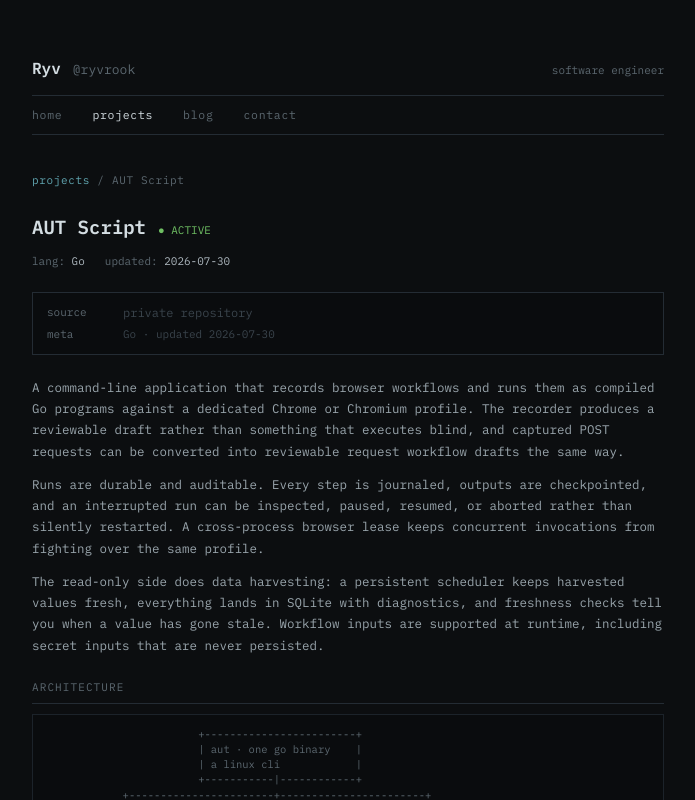
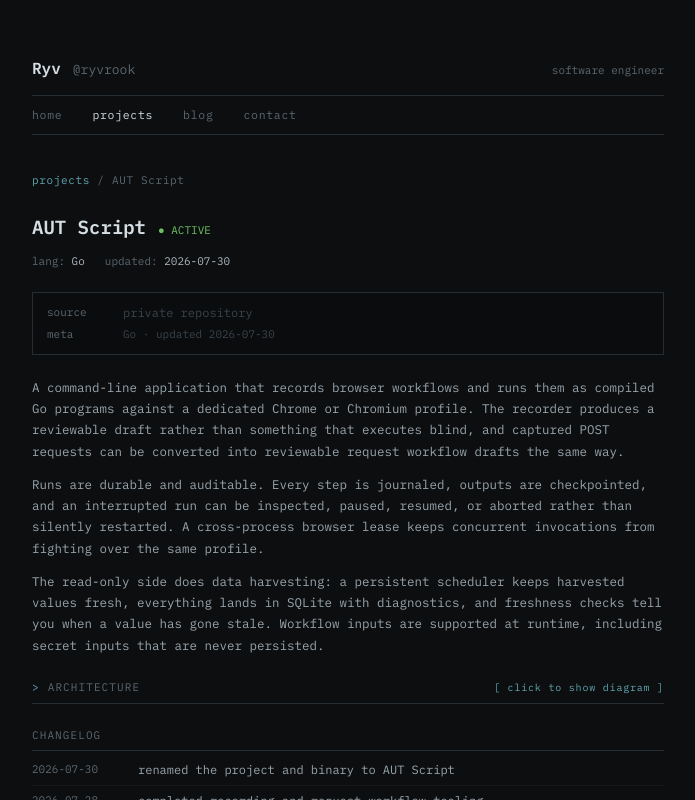
Before and after one commit to ryvrook/ryv-site, a Next.js app: page /projects/aut-script in a window 1280 px wide. Shown: the top 800 px of the page, without its empty margins (292-987 px from the left). Built offline with nearby package versions, Linux system fonts and the light colour scheme.

Commit message:
Make the architecture diagram collapsible

```diff
--- a/app/globals.css
+++ b/app/globals.css
@@ -198,6 +198,55 @@ pre.term {
   overflow-x: auto;
 }
 
+/* Collapsible architecture diagram. Native <details>, so it needs no JS
+   and still works on the static export. */
+.arch > summary {
+  display: flex;
+  align-items: center;
+  gap: 8px;
+  cursor: pointer;
+  list-style: none;
+  user-select: none;
+}
+.arch > summary::-webkit-details-marker {
+  display: none;
+}
+.arch > summary:hover {
+  color: var(--text-mid);
+}
+.arch[open] > summary {
+  margin-bottom: 10px;
+}
+.arch > summary:focus-visible {
+  outline: 1px solid var(--cyan);
+  outline-offset: 3px;
+}
+.arch-caret {
+  color: var(--cyan);
+}
+.arch-caret::before {
+  content: '>';
+}
+.arch[open] .arch-caret::before {
+  content: 'v';
+}
+.arch-hint {
+  margin-left: auto;
+  font-size: 10px;
+  letter-spacing: 0.08em;
+  color: var(--cyan);
+}
+.arch:not([open]) .arch-hint::before {
+  content: '[ click to show diagram ]';
+}
+.arch[open] .arch-hint::before {
+  content: '[ hide ]';
+}
+.arch > summary:hover .arch-caret,
+.arch > summary:hover .arch-hint {
+  color: var(--cyan-bright);
+}
+
 /* Markdown post body. */
 .post-body {
   display: flex;
--- a/app/projects/[slug]/page.tsx
+++ b/app/projects/[slug]/page.tsx
@@ -154,15 +154,19 @@ export default async function ProjectPage({ params }: Props) {
       </div>
 
       {project.diagram && (
-        <div>
-          <div className="sec-label mb-[10px]">ARCHITECTURE</div>
+        <details className="arch">
+          <summary className="sec-label">
+            <span className="arch-caret" aria-hidden="true" />
+            ARCHITECTURE
+            <span className="arch-hint" aria-hidden="true" />
+          </summary>
           <pre
             className="term"
             style={{ fontSize: '10.5px', lineHeight: 1.45, color: 'var(--text-dim)' }}
           >
             {project.diagram}
           </pre>
-        </div>
+        </details>
       )}
 
       <div>
```
